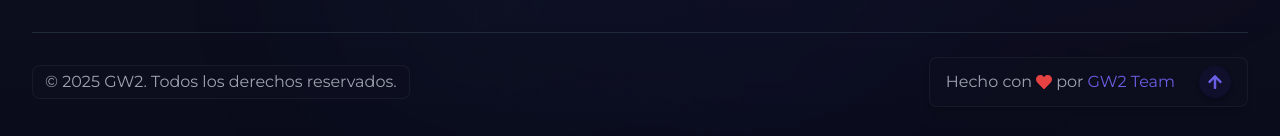
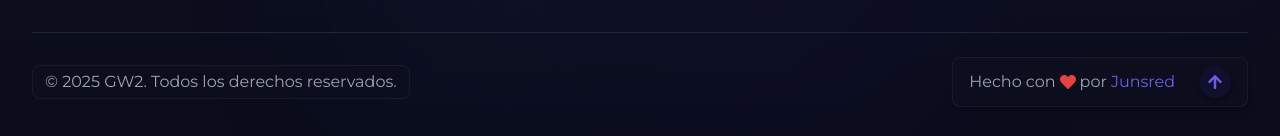
Before and after one commit to persecucion/GW2-WEB, a Next.js app: page /faq in a window 1280 px wide. Shown: the part 2082-2218 px from the top of the page. Built offline with nearby package versions, Linux system fonts and the light colour scheme.

Commit message:
Update Footer.tsx

```diff
--- a/app/Footer.tsx
+++ b/app/Footer.tsx
@@ -216,8 +216,8 @@ export default function Footer() {
           <div className="flex items-center bg-dark-800/30 py-2 px-4 rounded-lg border border-white/5 shadow-md">
             <span className="text-gray-400 flex items-center">
               Hecho con <FaHeart className="mx-1 text-red-500 animate-pulse" /> por{' '}
-              <a href="#" className="text-primary-400 ml-1 hover:underline hover:text-primary-300">
-                GW2 Team
+              <a href="https://github.com/Junsred" className="text-primary-400 ml-1 hover:underline hover:text-primary-300">
+                Junsred
               </a>
             </span>
             <button
```
